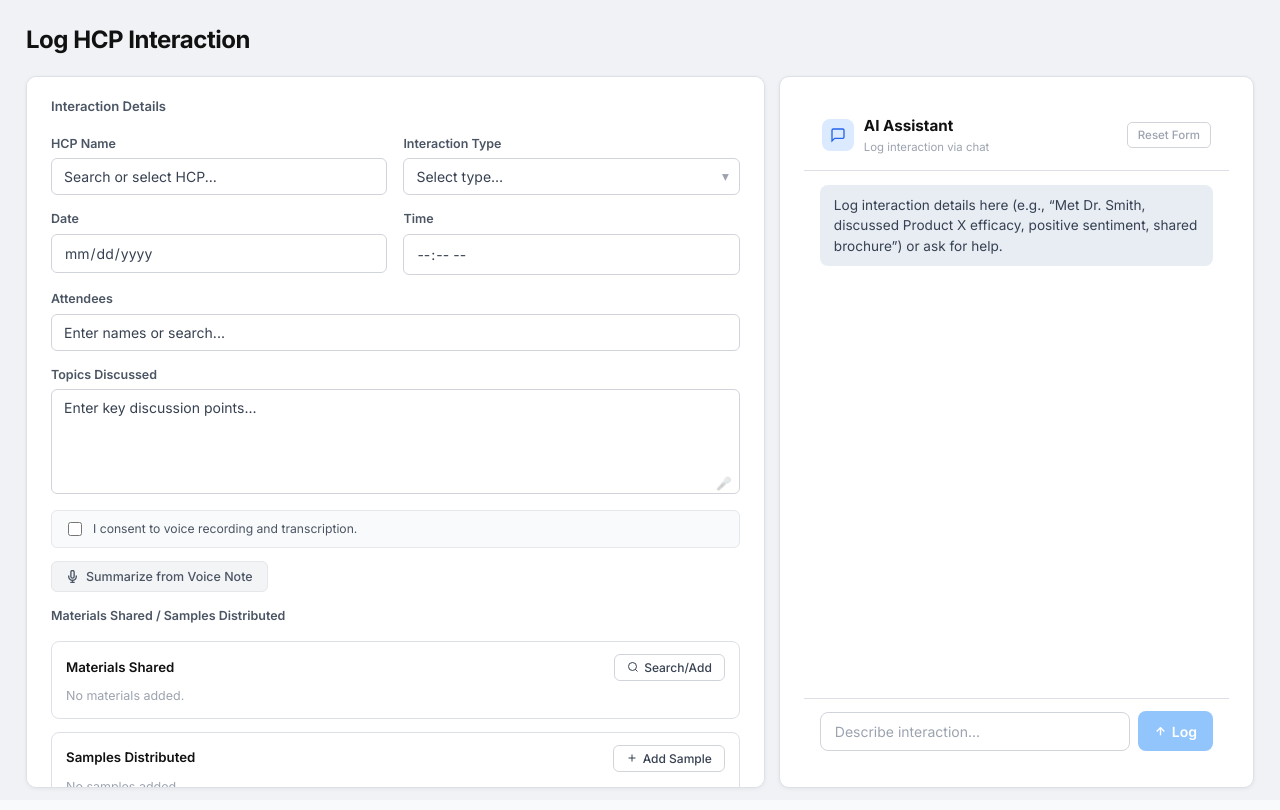
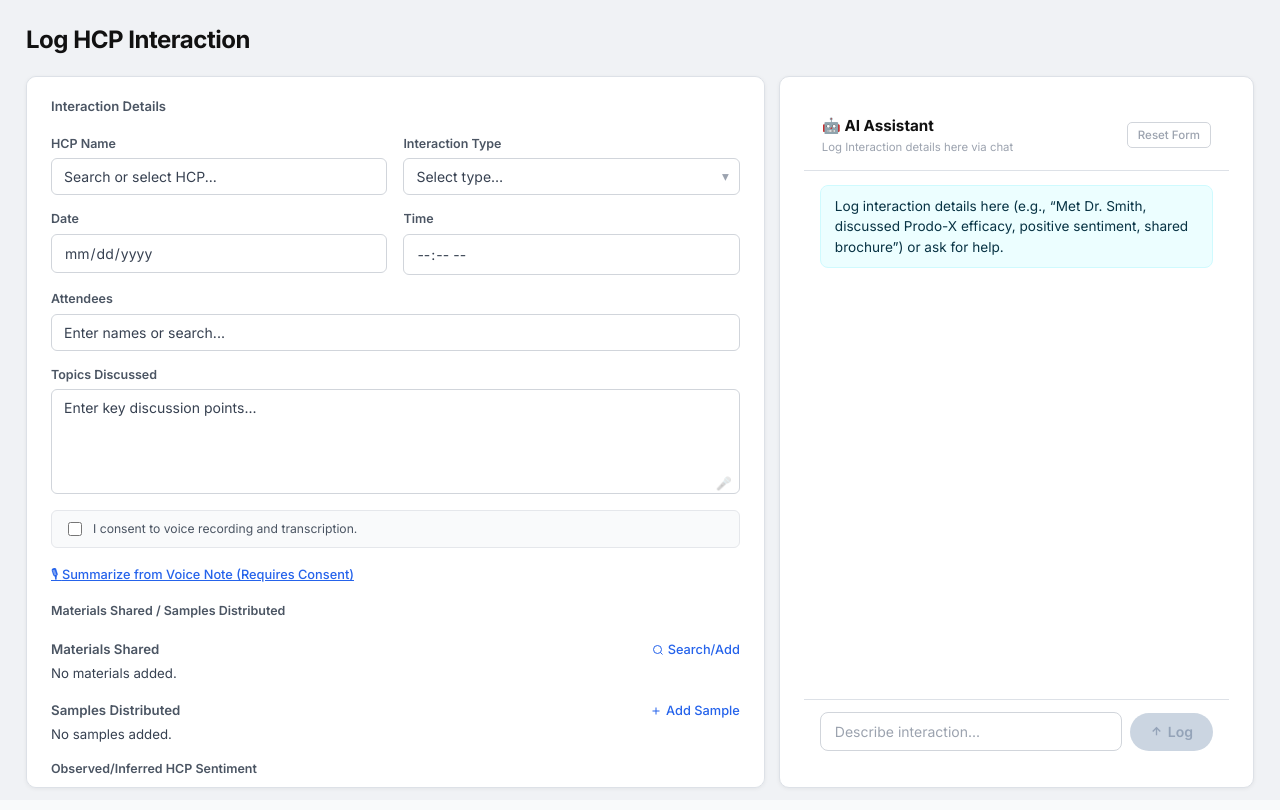
Before and after one commit to Amruth011/hcp-crm, a React (Vite) app in the folder frontend/: page / in a window 1280 px wide. Built offline with nearby package versions, Linux system fonts and the light colour scheme.

Commit message:
design: align UI/UX styling and layouts with reference designs

```diff
--- a/frontend/src/App.css
+++ b/frontend/src/App.css
@@ -185,29 +185,27 @@ body {
 .voice-note-btn {
   display: inline-flex;
   align-items: center;
-  gap: 7px;
-  background: #f3f4f6;
-  border: 1px solid #e5e7eb;
-  border-radius: 6px;
-  padding: 7px 14px;
-  font-size: 0.78rem;
+  gap: 5px;
+  background: none !important;
+  border: none !important;
+  padding: 0 !important;
+  font-size: 0.8rem;
   font-weight: 500;
-  color: #4b5563;
+  color: #2563eb !important;
   cursor: pointer;
   font-family: inherit;
-  margin-top: 2px;
+  margin-top: 6px;
   width: fit-content;
-  transition: all 0.2s ease;
+  text-decoration: underline;
+  transition: color 0.15s ease;
 }
 
 .voice-note-btn:hover:not(:disabled) {
-  background: #e5e7eb;
+  color: #1d4ed8 !important;
 }
 
 .voice-note-btn.recording {
-  background: #fee2e2;
-  border-color: #fca5a5;
-  color: #991b1b;
+  color: #dc2626 !important;
 }
 
 .voice-consent-box {
@@ -268,66 +266,68 @@ body {
 }
 
 /* ── Material boxes ───────────────────────────────────────── */
+/* ── Material Rows (borderless, matching reference) ────────── */
 .material-box {
-  border: 1px solid var(--border);
-  border-radius: 8px;
-  padding: 12px 14px;
-  margin-top: 6px;
+  margin-top: 10px;
+  border: none !important;
+  border-radius: 0 !important;
+  padding: 0 !important;
+  box-shadow: none !important;
 }
 
 .material-box + .material-box {
-  margin-top: 8px;
+  margin-top: 12px;
 }
 
 .material-box-header {
   display: flex;
   justify-content: space-between;
   align-items: center;
-  margin-bottom: 6px;
+  margin-bottom: 4px;
 }
 
 .material-box-title {
   font-size: 0.83rem;
   font-weight: 600;
-  color: var(--text-dark);
+  color: var(--text-label);
 }
 
 .material-action-btn {
   display: inline-flex;
   align-items: center;
-  gap: 5px;
-  background: #ffffff;
-  border: 1px solid var(--border-input);
-  border-radius: 6px;
-  padding: 5px 12px;
-  font-size: 0.75rem;
+  gap: 4px;
+  background: none !important;
+  border: none !important;
+  padding: 0 !important;
+  font-size: 0.8rem;
   font-weight: 500;
-  color: var(--text-body);
+  color: #2563eb !important;
   cursor: not-allowed;
   font-family: inherit;
+  text-decoration: none;
+  transition: color 0.15s ease;
+}
+
+.material-action-btn:hover:not(:disabled) {
+  color: #1d4ed8 !important;
+  text-decoration: underline;
+}
+
+.material-action-btn svg {
+  color: currentColor !important;
 }
 
 .material-empty {
-  font-size: 0.78rem;
-  color: var(--text-muted);
-  font-style: italic;
+  font-size: 0.83rem;
+  color: var(--text-body);
   margin: 0;
 }
 
-.material-chips {
-  display: flex;
-  flex-wrap: wrap;
-  gap: 6px;
-}
-
-.mat-chip {
-  background: var(--accent-light);
-  border: 1px solid #bfdbfe;
-  color: var(--accent);
-  font-size: 0.75rem;
-  font-weight: 600;
-  padding: 3px 10px;
-  border-radius: 5px;
+.material-value-text {
+  font-size: 0.83rem;
+  color: var(--text-dark);
+  margin: 0;
+  font-weight: 500;
 }
 
 /* ── Sentiment radios ─────────────────────────────────────── */
@@ -340,6 +340,7 @@ body {
 
 .sentiment-opt {
   display: flex;
+  flex-direction: row !important;
   align-items: center;
   gap: 6px;
   font-size: 0.84rem;
@@ -534,27 +535,30 @@ body {
 
 .chat-bubble p { margin: 0; }
 
-/* Welcome bubble */
+/* Welcome bubble helper card */
 .welcome-bubble {
-  background: #e8edf4;
-  color: #374151;
+  background: #ecfeff !important; /* Light cyan-50 */
+  border: 1px solid #cffafe !important;
+  color: #083344 !important;
   border-radius: 8px;
   max-width: 100%;
   width: 100%;
 }
 
-/* User bubble */
+/* User bubble with thick blue left border */
 .user-message .chat-bubble {
-  background: #eaeef4;
+  background: #f3f4f6;
   color: var(--text-body);
-  border-left: 3px solid #9ca3af;
+  border-left: 4px solid #2563eb !important;
+  border-radius: 8px;
 }
 
-/* AI bubble */
+/* AI bubble with thick green left border */
 .assistant-message .chat-bubble:not(.welcome-bubble):not(.loading-bubble) {
-  background: #dcfce7;
+  background: #f0fdf4;
   color: #14532d;
-  border-left: 3px solid #86efac;
+  border-left: 4px solid #16a34a !important;
+  border-radius: 8px;
 }
 
 /* react-markdown inside AI bubble */
@@ -658,12 +662,12 @@ body {
   display: inline-flex;
   align-items: center;
   gap: 5px;
-  background: #1d4ed8;
+  background: #2563eb;
   color: #ffffff;
   border: none;
-  border-radius: 8px;
-  padding: 0 16px;
-  height: 40px;
+  border-radius: 9999px;
+  padding: 0 20px;
+  height: 38px;
   font-size: 0.875rem;
   font-weight: 600;
   font-family: inherit;
@@ -673,10 +677,11 @@ body {
   transition: background 0.15s ease;
 }
 
-.log-btn:hover:not(:disabled) { background: #1e40af; }
+.log-btn:hover:not(:disabled) { background: #1d4ed8; }
 
 .log-btn:disabled {
-  background: #93c5fd;
+  background: #cbd5e1;
+  color: #94a3b8;
   cursor: not-allowed;
 }
 
--- a/frontend/src/App.jsx
+++ b/frontend/src/App.jsx
@@ -526,13 +526,7 @@ function App() {
                   className={`voice-note-btn ${isRecording ? 'recording' : ''}`}
                   onClick={handleVoiceNoteClick}
                 >
-                  <svg width="13" height="13" viewBox="0 0 24 24" fill="none" stroke="currentColor" strokeWidth="2.5" className={isRecording ? 'pulse-icon' : ''}>
-                    <path d="M12 1a3 3 0 0 0-3 3v8a3 3 0 0 0 6 0V4a3 3 0 0 0-3-3z"/>
-                    <path d="M19 10v2a7 7 0 0 1-14 0v-2"/>
-                    <line x1="12" y1="19" x2="12" y2="23"/>
-                    <line x1="8" y1="23" x2="16" y2="23"/>
-                  </svg>
-                  {isRecording ? 'Recording... Click to Stop' : 'Summarize from Voice Note'}
+                  🎙 {isRecording ? 'Recording... Click to Stop' : 'Summarize from Voice Note (Requires Consent)'}
                 </button>
                 {recordingStatus && <span className="recording-status">{recordingStatus}</span>}
               </div>
@@ -551,9 +545,7 @@ function App() {
                   </button>
                 </div>
                 {interaction.materials_shared && interaction.materials_shared.length > 0 ? (
-                  <div className="material-chips">
-                    {interaction.materials_shared.map((m, i) => <span key={i} className="mat-chip">{m}</span>)}
-                  </div>
+                  <p className="material-value-text">{interaction.materials_shared.join(', ')}.</p>
                 ) : (
                   <p className="material-empty">No materials added.</p>
                 )}
@@ -569,9 +561,7 @@ function App() {
                   </button>
                 </div>
                 {interaction.samples_distributed && interaction.samples_distributed.length > 0 ? (
-                  <div className="material-chips">
-                    {interaction.samples_distributed.map((s, i) => <span key={i} className="mat-chip">{s}</span>)}
-                  </div>
+                  <p className="material-value-text">{interaction.samples_distributed.join(', ')}.</p>
                 ) : (
                   <p className="material-empty">No samples added.</p>
                 )}
@@ -663,14 +653,9 @@ function App() {
           {/* Header */}
           <div className="right-panel-header">
             <div className="ai-header-info">
-              <div className="ai-header-icon">
-                <svg width="16" height="16" viewBox="0 0 24 24" fill="none" stroke="#2563eb" strokeWidth="2">
-                  <path d="M21 15a2 2 0 0 1-2 2H7l-4 4V5a2 2 0 0 1 2-2h14a2 2 0 0 1 2 2z"/>
-                </svg>
-              </div>
               <div>
-                <h2 className="ai-header-title">AI Assistant</h2>
-                <span className="ai-header-sub">Log interaction via chat</span>
+                <h2 className="ai-header-title">🤖 AI Assistant</h2>
+                <span className="ai-header-sub">Log Interaction details here via chat</span>
               </div>
             </div>
             <button type="button" className="reset-btn" onClick={handleReset}>
@@ -697,7 +682,7 @@ function App() {
             {/* Static pinned welcome bubble */}
             <div className="chat-bubble-wrapper assistant-message">
               <div className="chat-bubble welcome-bubble">
-                <p>Log interaction details here (e.g., &ldquo;Met Dr. Smith, discussed Product X efficacy, positive sentiment, shared brochure&rdquo;) or ask for help.</p>
+                <p>Log interaction details here (e.g., &ldquo;Met Dr. Smith, discussed Prodo-X efficacy, positive sentiment, shared brochure&rdquo;) or ask for help.</p>
               </div>
             </div>
 
```
